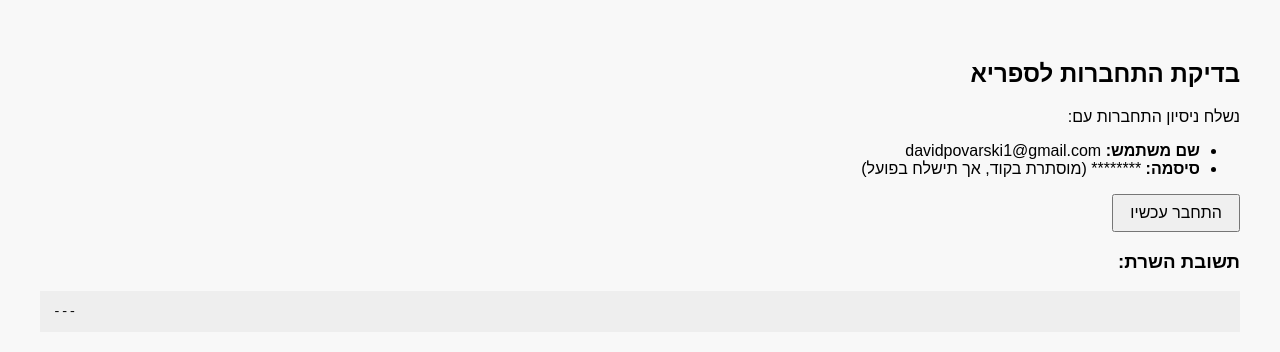
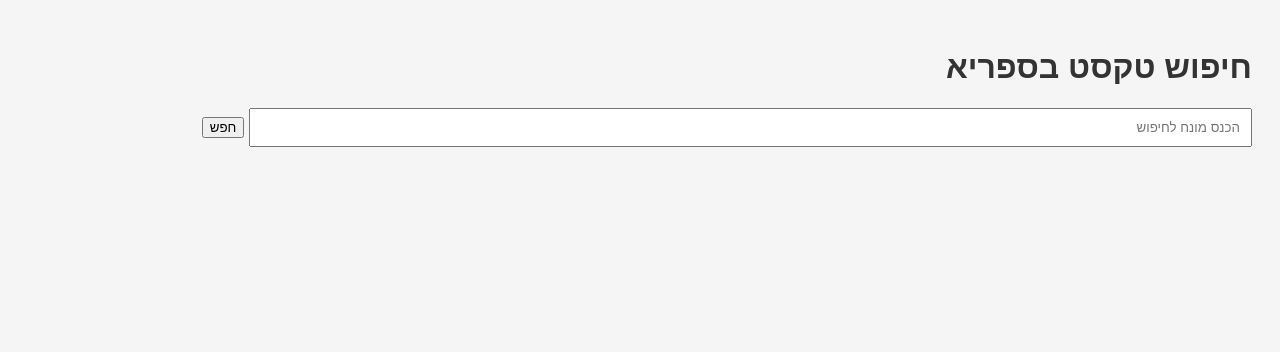
Before and after one commit to davidpovarsky/mishna-notes, a plain HTML site: page index.html in a window 1280 px wide. Drawn offline with Linux system fonts and the light colour scheme.

Commit message:
Update index.html

```diff
--- a/index.html
+++ b/index.html
@@ -1,60 +1,74 @@
 <!DOCTYPE html>
-<html lang="he">
+<html lang="he" dir="rtl">
 <head>
   <meta charset="UTF-8">
-  <title>בדיקת התחברות לספריא</title>
+  <title>תוצאות חיפוש מספריא</title>
   <style>
-    body { font-family: sans-serif; direction: rtl; padding: 2em; background: #f8f8f8; }
-    pre { background: #eee; padding: 1em; white-space: pre-wrap; direction: ltr; }
-    button { padding: 0.5em 1em; font-size: 1em; }
+    body { font-family: sans-serif; padding: 20px; background: #f5f5f5; direction: rtl; }
+    h1 { color: #333; }
+    .result { margin-bottom: 1em; padding: 10px; background: #fff; border-radius: 5px; }
+    .error { color: red; white-space: pre-wrap; margin-top: 20px; background: #ffe5e5; padding: 10px; border-radius: 5px; }
   </style>
 </head>
 <body>
-  <h2>בדיקת התחברות לספריא</h2>
-  <p>נשלח ניסיון התחברות עם:</p>
-  <ul>
-    <li><b>שם משתמש:</b> davidpovarski1@gmail.com</li>
-    <li><b>סיסמה:</b> ******** (מוסתרת בקוד, אך תישלח בפועל)</li>
-  </ul>
-
-  <button onclick="login()">התחבר עכשיו</button>
-
-  <h3>תשובת השרת:</h3>
-  <pre id="response">---</pre>
+  <h1>חיפוש טקסט בספריא</h1>
+  <input type="text" id="query" placeholder="הכנס מונח לחיפוש" style="width: 80%; padding: 10px;" />
+  <button onclick="search()">חפש</button>
+  <div id="results" style="margin-top: 20px;"></div>
+  <div id="error" class="error" style="display:none;"></div>
 
   <script>
-    async function login() {
-      const responseBox = document.getElementById("response");
+    async function search() {
+      const query = document.getElementById("query").value.trim();
+      const resultsDiv = document.getElementById("results");
+      const errorDiv = document.getElementById("error");
+      resultsDiv.innerHTML = "";
+      errorDiv.style.display = "none";
+      errorDiv.textContent = "";
 
-      const email = "davidpovarski1@gmail.com";
-      const password = "sefaria";
+      if (!query) {
+        resultsDiv.innerHTML = "<p>אנא הזן מונח לחיפוש.</p>";
+        return;
+      }
+
+      const url = "https://www.sefaria.org/api/search-wrapper";
 
       try {
-        const res = await fetch("https://www.sefaria.org.il/api/profile/login", {
+        const response = await fetch(url, {
           method: "POST",
-          credentials: "include", // שמירת session/cookies
           headers: {
-            "Content-Type": "application/json",
-            "X-CSRFToken": "" // כאן נדרש CSRF אם יש אותו
+            "accept": "application/json",
+            "content-type": "application/json"
           },
-          body: JSON.stringify({ email, password })
+          body: JSON.stringify({
+            query: query,
+            size: 10
+          })
         });
 
-        const text = await res.text();
-        let parsed;
-
-        try {
-          parsed = JSON.parse(text);
-        } catch {
-          parsed = { error: "לא JSON תקני", raw: text };
+        if (!response.ok) {
+          throw new Error(`שגיאת HTTP ${response.status}: ${response.statusText}`);
         }
 
-        responseBox.textContent =
-          `סטטוס HTTP: ${res.status} ${res.statusText}\n\n` +
-          JSON.stringify(parsed, null, 2);
+        const data = await response.json();
+
+        resultsDiv.innerHTML = `<h2>תוצאות עבור "${query}"</h2>`;
+
+        if (data.hits && data.hits.hits.length > 0) {
+          for (let hit of data.hits.hits) {
+            let snippet = (hit.highlight?.exact?.[0]) || "ללא תצוגה מקדימה";
+            let div = document.createElement("div");
+            div.className = "result";
+            div.innerHTML = snippet;
+            resultsDiv.appendChild(div);
+          }
+        } else {
+          resultsDiv.innerHTML += `<p>לא נמצאו תוצאות עבור "${query}".</p>`;
+        }
 
       } catch (err) {
-        responseBox.textContent = "שגיאה כללית:\n" + err.toString();
+        errorDiv.style.display = "block";
+        errorDiv.textContent = "שגיאה במהלך הבקשה:\n\n" + err.message + "\n\n" + (err.stack || "");
       }
     }
   </script>
```
